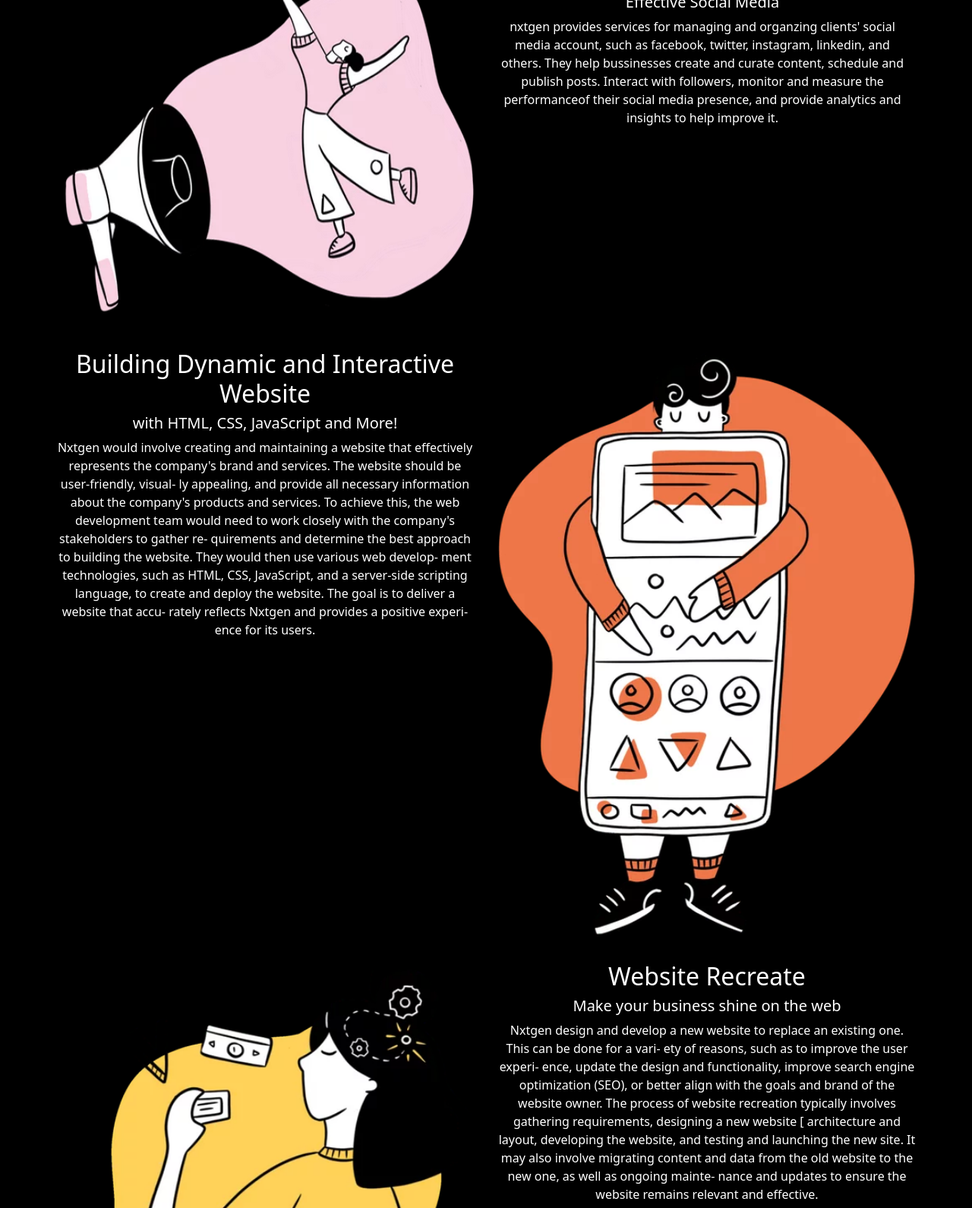
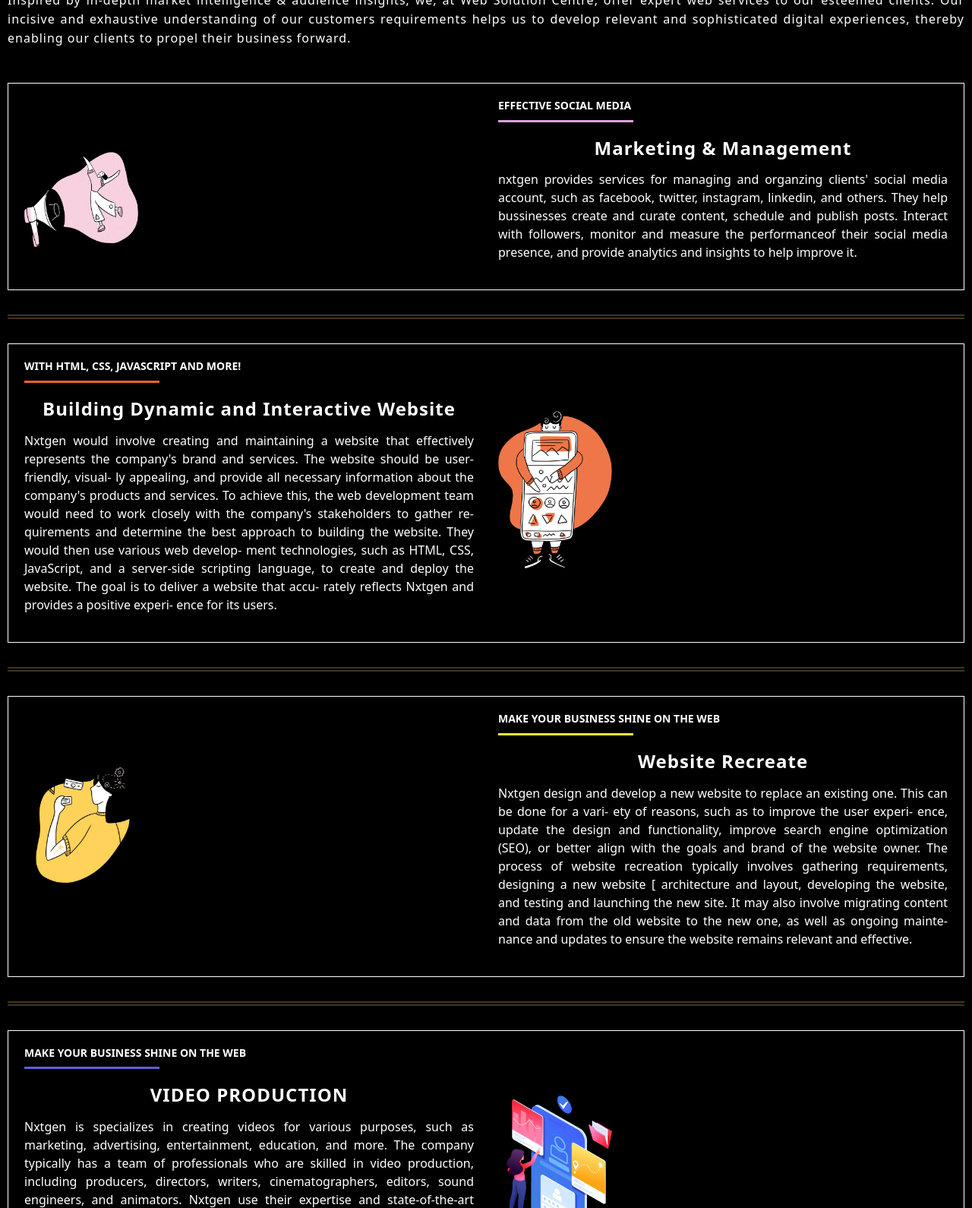
Before and after one commit to WebMa-Startup/NXTGEN, a plain HTML site: page html/service.html in a window 1280 px wide. Shown: the part 739-2329 px from the top of the page at 76% size. Drawn offline with nearby package versions, Linux system fonts and the light colour scheme.

Commit message:
chandru change to the all service page

```diff
--- a/css/service.css
+++ b/css/service.css
@@ -3,8 +3,12 @@
     padding: 0;
     box-sizing: border-box;
 }
+body{
+    background-color: black;
+}
 .service_banner{
     width: 100%;
+    margin-bottom: 40px;
 }
 .service_banner video{
     width: 100%;
@@ -27,9 +31,93 @@
     text-decoration: none;
     color: antiquewhite;
 }
+.service_banner ol{
+    margin: 0;
+}
 .service_banner ol li{
     color: antiquewhite !important;
     position: relative;
-    padding-top: 49%;
-    left: 60%;
+    padding-top: 48%;
+    left: 59%;
 }
+
+.over-row{
+    padding-left: 10px;
+    padding-right: 10px;
+}
+.main-service-content{
+    text-align: center;
+    background-color: black;
+    color: white;
+}.main-service-content>h2{
+    margin: 10px 0;
+
+}
+.main-service-content>P{
+    line-height: 25px;
+    text-align: justify;
+    letter-spacing: 1px;
+}
+.service-col img{
+    width: 150px;
+}
+.service-col-content{
+    text-align: center;
+}
+.service-col-content>h2{
+    font-size: 24px;
+    font-weight: 700;
+    margin:15px 0;
+    letter-spacing: 1px;
+}
+.service-col-content>p{
+    text-align: justify;
+}
+.service-img{
+    margin: 4rem 0 0 0;
+}
+.service-work{
+    text-align: left;
+    font-weight: 600;
+    margin-bottom: 10px;
+    font-size: 14px;
+    text-transform: uppercase;
+}
+.line{
+    width: 30%;
+    height: 3px;
+    margin-bottom: 20px;
+    background-color: aliceblue;
+}
+.line-1{
+    background-color: plum;
+}
+.line-2{
+    background-color: rgb(241, 99, 48);
+}
+.line-3{
+    background-color: rgb(240, 240, 58);
+}
+.line-4{
+    background-color: rgb(94, 94, 226);
+}
+.line-5{
+    background-color: aquamarine;
+}
+.line-6{}
+
+.end-line{
+    margin: 2px 0;
+    height: 2px;
+    background-color: rgb(255, 166, 0);
+}
+.service-row{
+    margin: 30px 0;
+    border: 1px solid white;
+padding: 5px;
+}
+.service-col-content:hover .line{
+    width: 100%;
+    transition: .7s;
+
+}
--- a/html/service.html
+++ b/html/service.html
@@ -19,7 +19,7 @@
 
 </head>
 
-<body>
+<body class=".col, .col-1, .col-10, .col-11, .col-12, .col-2, .col-3, .col-4, .col-5, .col-6, .col-7, .col-8, .col-9, .col-auto, .col-lg, .col-lg-1, .col-lg-10, .col-lg-11, .col-lg-12, .col-lg-2, .col-lg-3, .col-lg-4, .col-lg-5, .col-lg-6, .col-lg-7, .col-lg-8, .col-lg-9, .col-lg-auto, .col-md, .col-md-1, .col-md-10, .col-md-11, .col-md-12, .col-md-2, .col-md-3, .col-md-4, .col-md-5, .col-md-6, .col-md-7, .col-md-8, .col-md-9, .col-md-auto, .col-sm, .col-sm-1, .col-sm-10, .col-sm-11, .col-sm-12, .col-sm-2, .col-sm-3, .col-sm-4, .col-sm-5, .col-sm-6, .col-sm-7, .col-sm-8, .col-sm-9, .col-sm-auto, .col-xl, .col-xl-1, .col-xl-10, .col-xl-11, .col-xl-12, .col-xl-2, .col-xl-3, .col-xl-4, .col-xl-5, .col-xl-6, .col-xl-7, .col-xl-8, .col-xl-9, .col-xl-auto">
    <!--inner banner-->
 <section class="inner-banner service_banner">
     <video autoplay muted loop>
@@ -34,31 +34,44 @@
     <li class="breadcrumb-item active">Services</li>
     </ol>
     </div>
-    </section>
+</section>
     <!--end inner banner-->
-    <section style="background-color: rgb(0, 0, 0); color: rgb(255, 255, 255);">
+    <!-- types service  -->
+    <section class="over-row" style="background-color: rgb(0, 0, 0); color: rgb(255, 255, 255);">
+         <!-- service starting content -->
+    <div class="main-service-content">
+      <h2>AN AGENCY FOCUSED ON YOU</h2>
+      <p>Inspired by in-depth market intelligence & audience insights, we, at Web Solution Centre, offer expert web services to our esteemed clients. Our incisive and exhaustive understanding of our customers requirements helps us to develop relevant and sophisticated digital experiences, thereby enabling our clients to propel their business forward.</p>
+    </div>
+
+    <!-- End service content -->
+
         <!-- fitst -->
-    <div class="container overflow-hidden text-center">
-        <div class="row gx-7">
-          <div class="col-sm-12 col-md-6 col-lg-6 col-xl-6 col-xxl-6 p-3">
-            <div class="">
-                <img src="../assets/online-marketing-service.webp" alt="" style="height: 100%; width: 100%;">
+    <div class=" overflow-hidden">
+        <div class="row gx-7 service-row">
+          <div class="col-sm-6 col-md-6 col-lg-6 col-xl-6 col-xxl-6 p-3 service-col">
+            <div class="service-img">
+                <img src="../assets/online-marketing-service.webp" alt="">
             </div>
           </div>
-          <div class="col-sm-12 col-md-6 col-lg-6 col-xl-6 col-xxl-6 p-3">
+          <div class="col-sm-12 col-md-6 col-lg-6 col-xl-6 col-xxl-6 p-3 service-col-content">
+            <h5 class="service-work">Effective Social Media</h5>
+            <div class="line-1 line"></div>
             <h2>Marketing & Management</h2>
-            <h5>Effective Social Media</h5>
             <p>nxtgen provides services for managing and organzing clients' social media account, such as facebook, twitter, instagram, linkedin, and others. They help bussinesses create and curate content, schedule and publish posts. Interact with followers, monitor and measure the performanceof their social media presence, and provide analytics and insights to help improve it.</p>
           </div>
         </div>
       </div>
+      <hr class="end-line">
+      <hr class="end-line">
  <!-- second -->
-      <div class="container overflow-hidden text-center">
-        <div class="row gx-5">
-          <div class="col-sm-12 col-md-6 col-lg-6 col-xl-6 col-xxl-6 p-3">
+      <div class=" overflow-hidden">
+        <div class="row gx-5 service-row">
+          <div class="col-sm-12 col-md-6 col-lg-6 col-xl-6 col-xxl-6 p-3 service-col-content">
+            <h5 class="service-work"> with HTML, CSS, JavaScript and More!</h5>
+            <div class="line-2 line"></div>
             <h2>Building Dynamic and
                 Interactive Website</h2>
-            <h5> with HTML, CSS, JavaScript and More!</h5>
 
             <p> Nxtgen would involve creating and maintaining a
                 website that effectively represents the company's brand
@@ -76,23 +89,29 @@
                 ence for its users.</p>
 
           </div>
-          <div class="col-sm-12 col-md-6 col-lg-6 col-xl-6 col-xxl-6 p-3">
-            <div class=""><img src="../assets/web-development-service.webp" alt="" style="height: 100%; width: 100%;"></div>
+          <div class="col-sm-12 col-md-6 col-lg-6 col-xl-6 col-xxl-6 p-3 service-col">
+            <div class="service-img">
+              <img src="../assets/web-development-service.webp" alt=""></div>
           </div>
         </div>
       </div>
 
+      <hr class="end-line">
+      <hr class="end-line">
+
       <!-- therd -->
 
-      <div class="container overflow-hidden text-center">
-        <div class="row gx-5">
+      <div class=" overflow-hidden">
+        <div class="row gx-5 service-row">
 
-          <div class="col-sm-12 col-md-6 col-lg-6 col-xl-6 col-xxl-6 p-3">
-            <div class=""><img src="../assets/website-design-service.webp" alt="" style="height: 100%; width: 100%;"></div>
+          <div class="col-sm-12 col-md-6 col-lg-6 col-xl-6 col-xxl-6 p-3 service-col">
+            <div class="service-img">
+              <img src="../assets/website-design-service.webp" alt=""></div>
           </div>
-          <div class="col-sm-12 col-md-6 col-lg-6 col-xl-6 col-xxl-6 p-3">
+          <div class="col-sm-12 col-md-6 col-lg-6 col-xl-6 col-xxl-6 p-3 service-col-content">
+            <h5 class="service-work">Make your business shine on the web</h5>
+            <div class="line-3 line"></div>
             <h2>   Website Recreate</h2>
-            <h5>Make your business shine on the web</h5>
             <p>  Nxtgen design and develop a new website to
                 replace an existing one. This can be done for a vari-
                 ety of reasons, such as to improve the user experi-
@@ -112,14 +131,18 @@
         </div>
       </div>
 
+      <hr class="end-line">
+      <hr class="end-line">
 
       <!-- fourth -->
-      <div class="container overflow-hidden text-center">
-        <div class="row gx-5">
+      <div class=" overflow-hidden">
+        <div class="row gx-5 service-row">
 
-          <div class="col-sm-12 col-md-6 col-lg-6 col-xl-6 col-xxl-6 p-3">
-            <h2>VIDEO *~ PRODUCTION</h2>
-            <!-- <h5>Effective Social Media</h5> -->
+          <div class="col-sm-12 col-md-6 col-lg-6 col-xl-6 col-xxl-6 p-3 service-col-content">
+            <h5 class="service-work">Make your business shine on the web</h5>
+            <div class="line-4 line"></div>
+            <h2>VIDEO PRODUCTION</h2>
+            <!-- <h5 class="service-work">Effective Social Media</h5> -->
 
             <p> Nxtgen is specializes in creating videos for various
                 purposes, such as marketing, advertising, entertainment,
@@ -145,23 +168,30 @@
                 in</p>
 
           </div>
-          <div class="col-sm-12 col-md-6 col-lg-6 col-xl-6 col-xxl-6 p-3">
-            <div class=""><img src="../assets/mobile-application-service.webp" alt="" style="height: 100%; width: 100%;"></div>
+          <div class="col-sm-12 col-md-6 col-lg-6 col-xl-6 col-xxl-6 p-3 service-col">
+            <div class="service-img">
+              <img src="../assets/mobile-application-service.webp" alt=""></div>
           </div>
         </div>
       </div>
 
+      <hr class="end-line">
+      <hr class="end-line">
+
       <!--  fifith -->
 
-      <div class="container overflow-hidden text-center">
-        <div class="row gx-5">
+      <div class=" overflow-hidden">
+        <div class="row gx-5 service-row">
 
-          <div class="col-sm-12 col-md-6 col-lg-6 col-xl-6 col-xxl-6 p-3">
-            <div class=""><img src="../assets/seo-service.webp" alt="" style="height: 100%; width: 100%;"></div>
+          <div class="col-sm-12 col-md-6 col-lg-6 col-xl-6 col-xxl-6 p-3 service-col">
+            <div class="service-img">
+              <img src="../assets/seo-service.webp" alt="">
+            </div>
           </div>
-          <div class="col-sm-12 col-md-6 col-lg-6 col-xl-6 col-xxl-6 p-3">
+          <div class="col-sm-12 col-md-6 col-lg-6 col-xl-6 col-xxl-6 p-3 service-col-content">
+            <h5 class="service-work">Taking your site at the top of  Search Engine Optimization</h5>
+            <div class="line-5 line"></div>
             <h2>  Google's ranking</h2>
-            <h5>Taking your site at the top of  Search Engine Optimization</h5>
             <p> Nxtgen optimizing a website, content, or online presence for search
                 engines to improve its visibility and ranking in search engine results pages
                 (SERPs). This can involve various strategies and techniques, including key-
```
